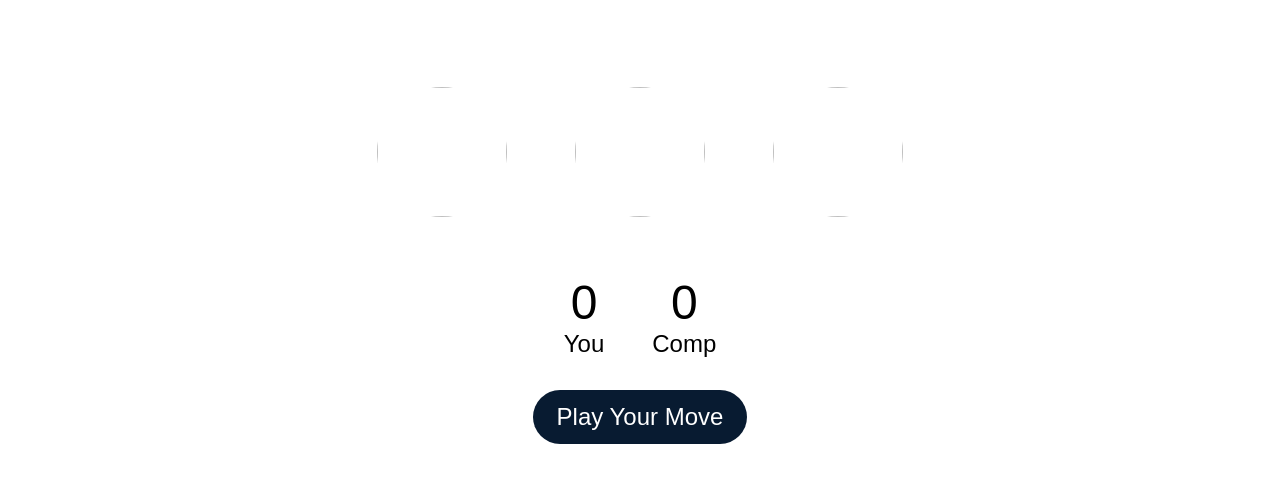
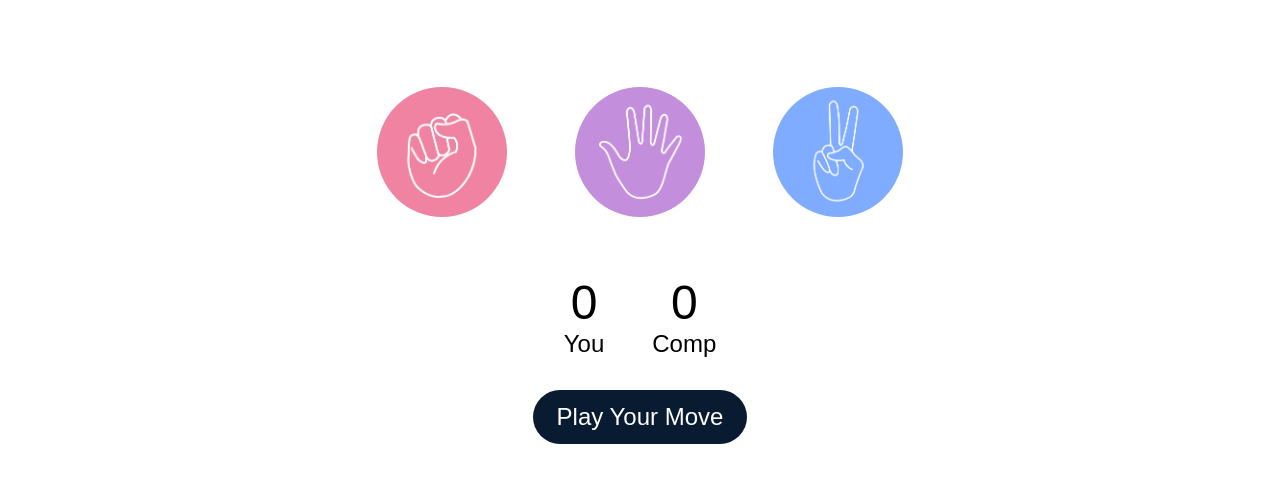
Before and after one commit to SouravSaini001/RockPaperScissor, a plain HTML site: page index.html in a window 1280 px wide. Shown: the part 83-566 px from the top of the page. Drawn offline with Linux system fonts and the light colour scheme; the site is published under a folder, as on GitHub Pages, so addresses that start at the root find nothing.

Commit message:
Update index.html

```diff
--- a/index.html
+++ b/index.html
@@ -15,13 +15,13 @@
 
     <div class="choices">
         <div class="choice" id="rock">
-            <img src="/Images/rock.png" alt="">
+            <img src="Images/rock.png" alt="">
         </div>
         <div class="choice" id="paper">
-            <img src="/Images/paper.png" alt="">
+            <img src="Images/paper.png" alt="">
         </div>
         <div class="choice" id="scissors">
-            <img src="/Images/scissors.png" alt="">
+            <img src="Images/scissors.png" alt="">
         </div>
     </div>
 
```
